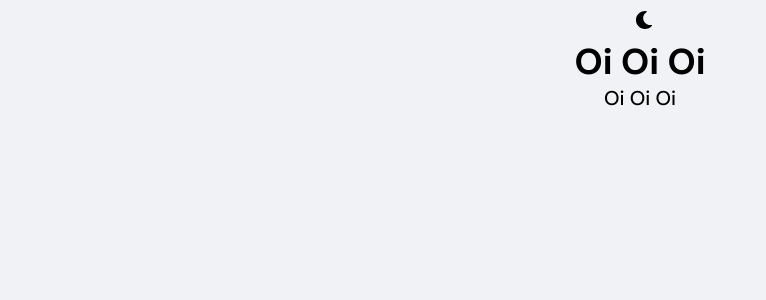
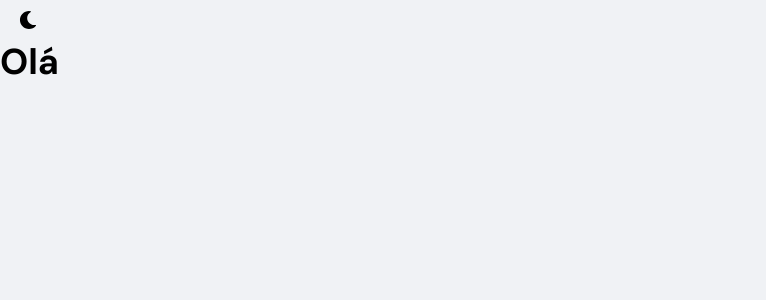
Before and after one commit to Noctis3/movie-shelf-web, a React (Create React App) app: page / in a window 1280 px wide. Shown: the top 300 px of the page, without its empty margins (0-766 px from the left). Built offline with nearby package versions, Linux system fonts and the light colour scheme.

Commit message:
feat: create navigation with routes

```diff
--- a/src/App.tsx
+++ b/src/App.tsx
@@ -1,19 +1,14 @@
-import * as React from "react"
-import {
-  ChakraProvider,
-  Box,
-  Heading,
-  Text,
-} from "@chakra-ui/react"
-import { ColorModeSwitcher } from "./components/ColorModeSwitcher"
-import theme from './styles/theme';
+import { ChakraProvider } from "@chakra-ui/react";
+import theme from "./styles/theme";
+import { ColorModeSwitcher } from "./components/ColorModeSwitcher";
+import { RouterProvider, createBrowserRouter } from "react-router-dom";
+import { Routes } from "./routes";
+
+const router = createBrowserRouter(Routes);
 
 export const App = () => (
   <ChakraProvider theme={theme}>
-    <Box textAlign="center" fontSize="xl">
-      <ColorModeSwitcher justifySelf="flex-end" />
-      <Heading>Oi Oi Oi</Heading>
-      <Text>Oi Oi Oi</Text>
-    </Box>
+    <ColorModeSwitcher />
+    <RouterProvider router={router} />
   </ChakraProvider>
-)
+);
--- /dev/null
+++ b/src/routes.tsx
@@ -0,0 +1,13 @@
+import { Home } from "./pages/Home";
+import { Login } from "./pages/Login";
+
+export const Routes = [
+  {
+    path: "/",
+    element: <Home />,
+  },
+  {
+    path: "login",
+    element: <Login />,
+  },
+];
```
Also changed, not shown: src/index.tsx (+9 -9 lines).
